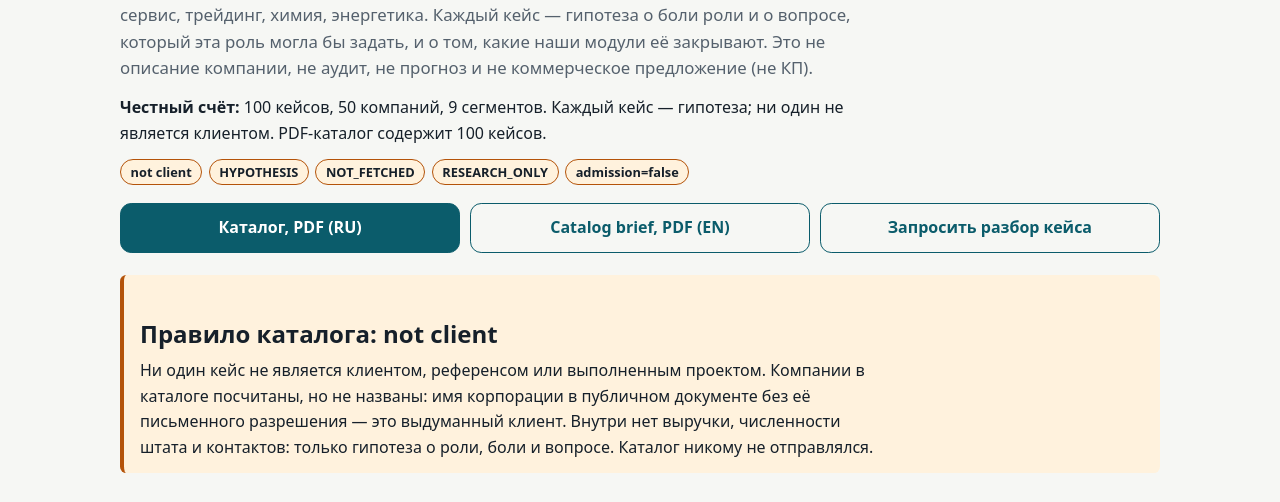
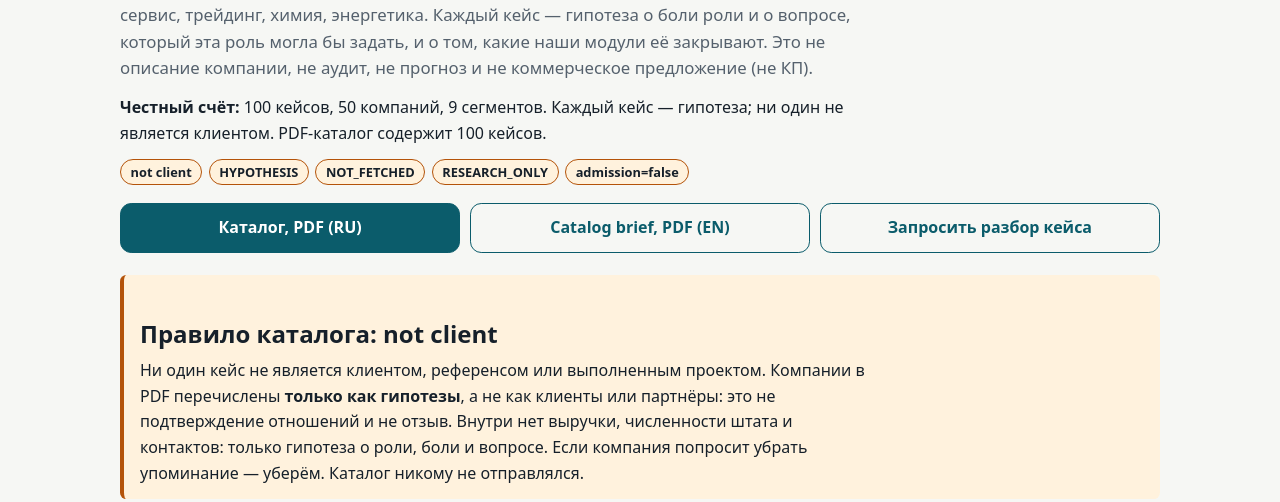
Before and after one commit to Flumos1/Word-economic-model-, a plain HTML site: page site/business/cases-100.html in a window 1280 px wide. Shown: the part 237-739 px from the top of the page. Drawn offline with Linux system fonts and the light colour scheme.

Commit message:
fix(cases): publish 100-case pages accurately, OSINT plan and cross-model doc
- site pages updated to 100/50/9, correct PDF hashes and hypothesis disclaimer

- docs/216 OSINT plan, docs/212 OSINT_ONLY section, docs/217 cross-model proposals

- case tests/docs aligned to 100 bilingual catalog

```diff
--- a/site/business/cases-100.html
+++ b/site/business/cases-100.html
@@ -54,10 +54,10 @@
 
 <section class="callout">
   <h2>Правило каталога: not client</h2>
-  <p>Ни один кейс не является клиентом, референсом или выполненным проектом. Компании в каталоге
-  посчитаны, но не названы: имя корпорации в публичном документе без её письменного разрешения —
-  это выдуманный клиент. Внутри нет выручки, численности штата и контактов: только гипотеза о роли,
-  боли и вопросе. Каталог никому не отправлялся.</p>
+  <p>Ни один кейс не является клиентом, референсом или выполненным проектом. Компании в PDF перечислены <strong>только как гипотезы</strong>, а не как клиенты или партнёры: это не
+  подтверждение отношений и не отзыв. Внутри нет выручки, численности штата и контактов: только
+  гипотеза о роли, боли и вопросе. Если компания попросит убрать упоминание — уберём. Каталог никому
+  не отправлялся.</p>
 </section>
 
 <section>
@@ -162,8 +162,8 @@
   <ul class="checks">
     <li><strong>Клиентов и референсов.</strong> Каталог — гипотезы; ни одна компания не является
     клиентом, и ни один кейс не выдаётся за выполненный проект.</li>
-    <li><strong>Названий компаний, логотипов и отзывов.</strong> Только сегменты и роли — без имён
-    корпораций.</li>
+    <li><strong>Логотипов, отзывов и заявлений о клиентских отношениях.</strong> Имена в PDF —
+    только как гипотезы; никаких «мы работали» и логотипов.</li>
     <li><strong>Выручки, штата и контактов.</strong> Ни одной цифры о компании и ни одного
     контактного лица.</li>
     <li><strong>Допуска модели.</strong> <code>RESEARCH_ONLY</code>, <code>admission=false</code>:
```
